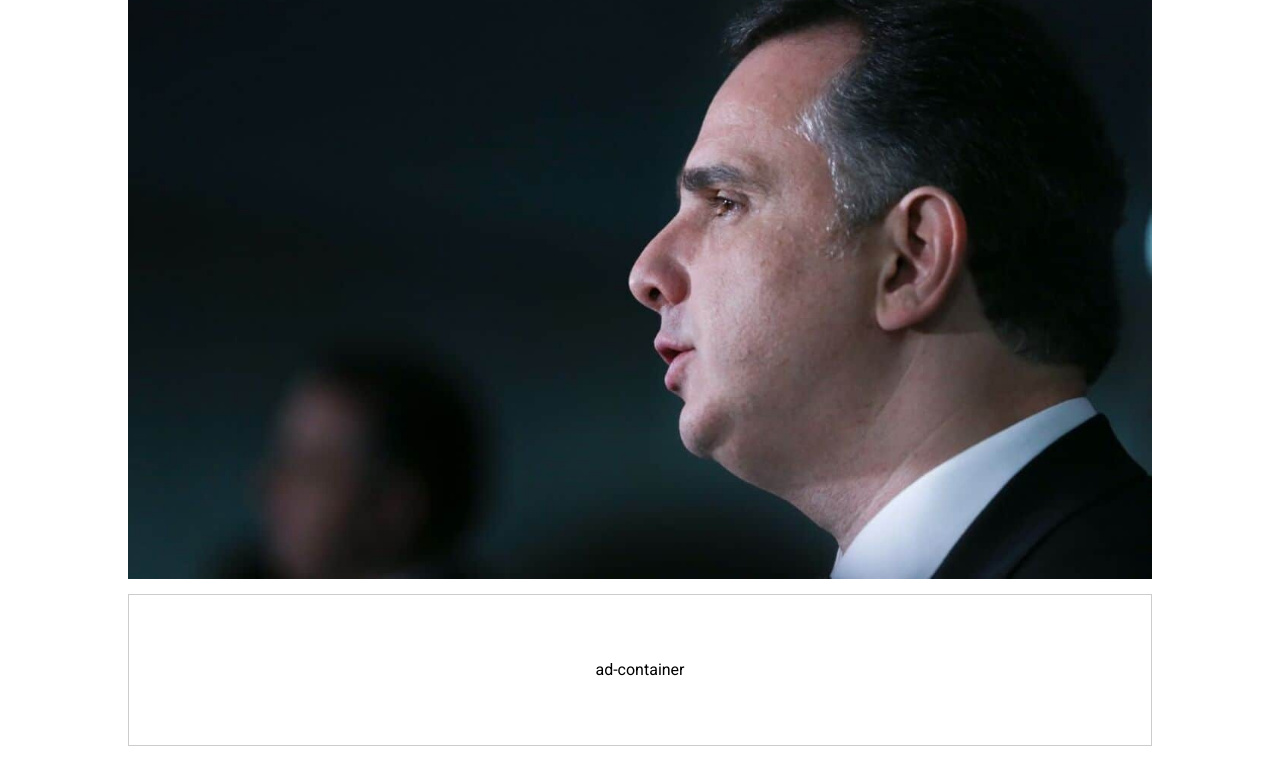
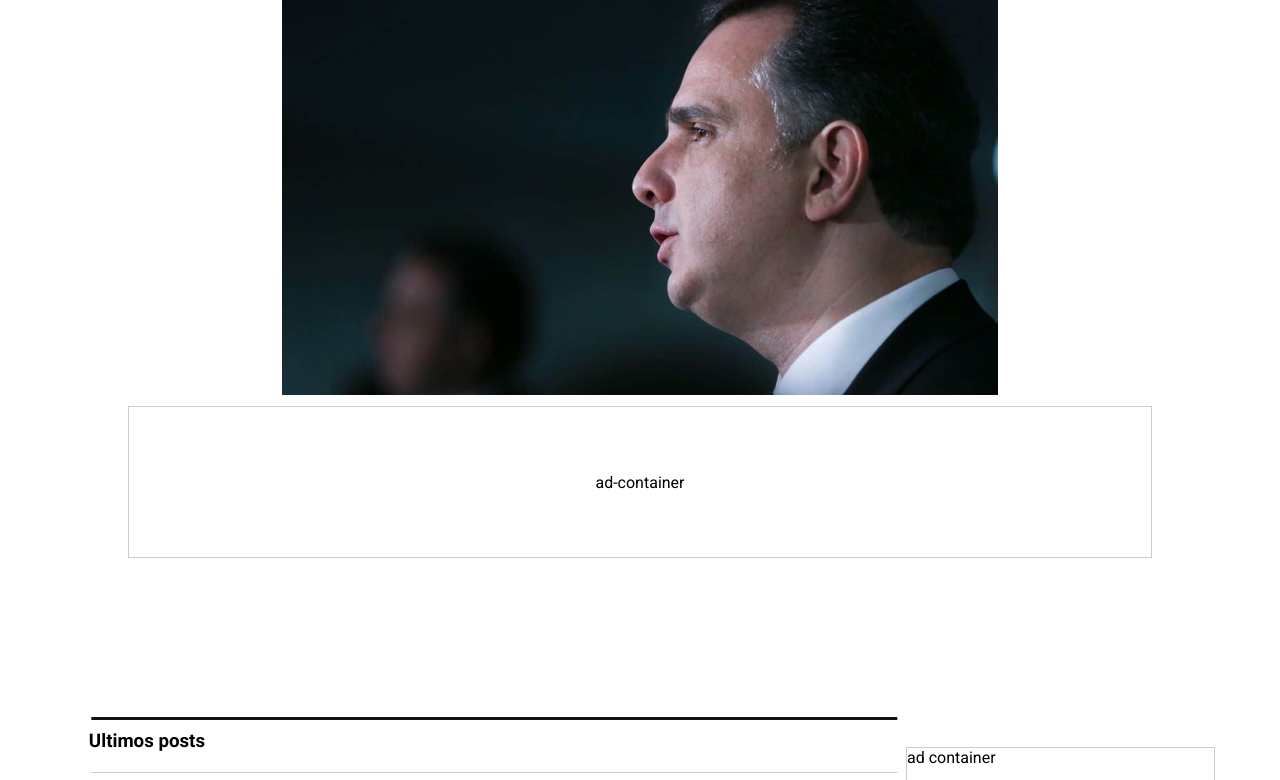
Before and after one commit to grupounip03/openNotice, a plain HTML site: page html/index.html in a window 1280 px wide. Shown: the part 164-944 px from the top of the page. Drawn offline with nearby package versions, Linux system fonts and the light colour scheme.

Commit message:
addict images

```diff
--- a/css/homepage.css
+++ b/css/homepage.css
@@ -17,16 +17,20 @@ div.right-main-top-container {
   align-items: center;
 }
 
-div.right-main-top-container > a {
+.right-main-top-container > a {
   max-width: 1100px;
+  display: flex;
+  align-items: center;
+  justify-content: center;
 }
 
-div.right-main-top-container > a > img {
+.right-main-top-container > a > img {
   height: auto;
-  max-width: 100%;
+  max-width: 70%;
+  transition-duration: 500ms;
 }
 
-div.main-bottom-container {
+.main-bottom-container {
   width: 100%;
   height: 150px;
   display: flex;
@@ -34,7 +38,7 @@ div.main-bottom-container {
   align-items: center;
 }
 
-div.main-bottom-container > div.ad-container {
+.main-bottom-container > .ad-container {
   display: flex;
   align-items: center;
   justify-content: center;
@@ -52,7 +56,7 @@ div.main-bottom-container > div.ad-container-economy {
   height: 100%;
   flex-direction: column;
   flex-wrap: nowrap;
-  text-align:center;
+  text-align: center;
 }
 
 /* Carrousel */
```
Also changed, not shown: html/index.html (+1 -0 lines).
